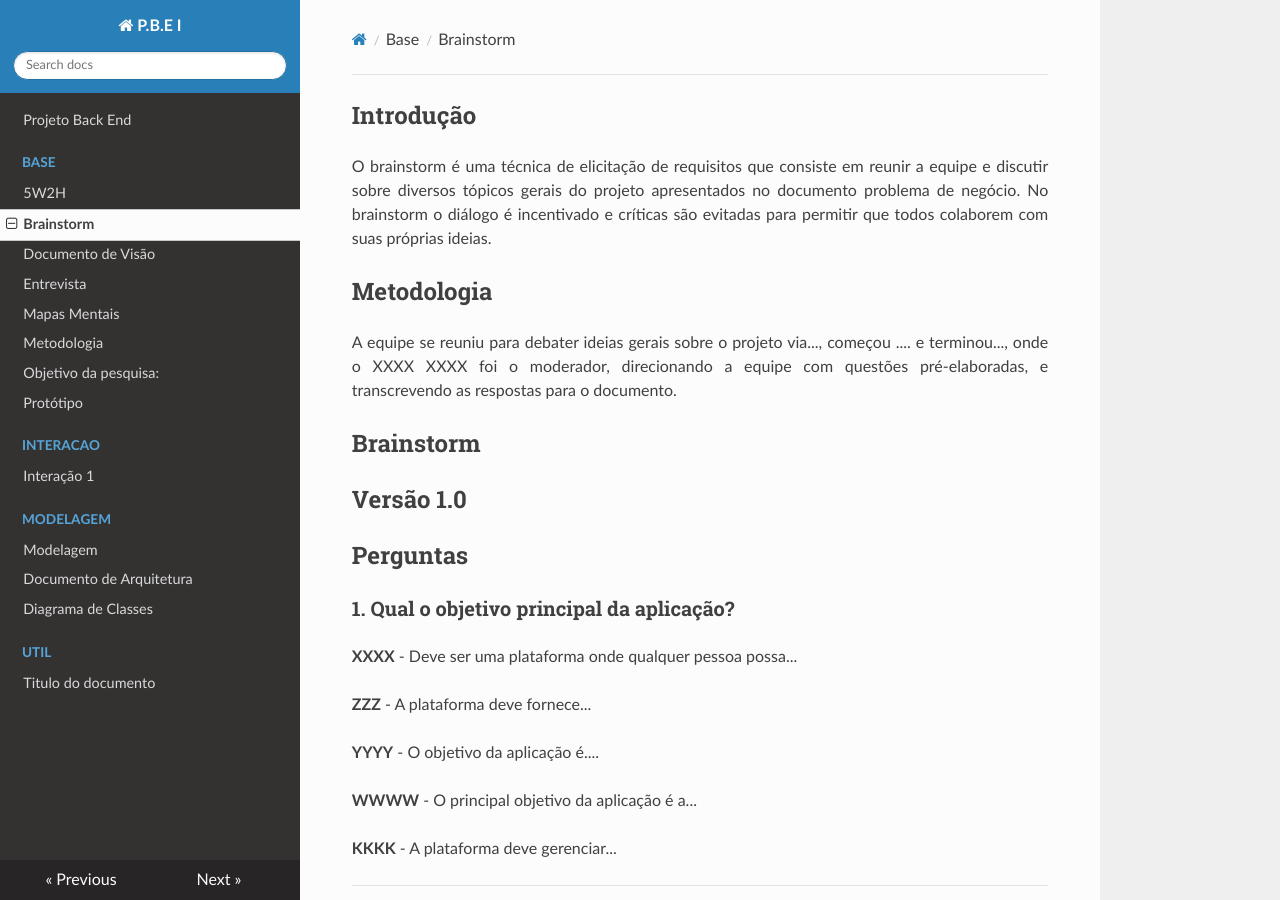
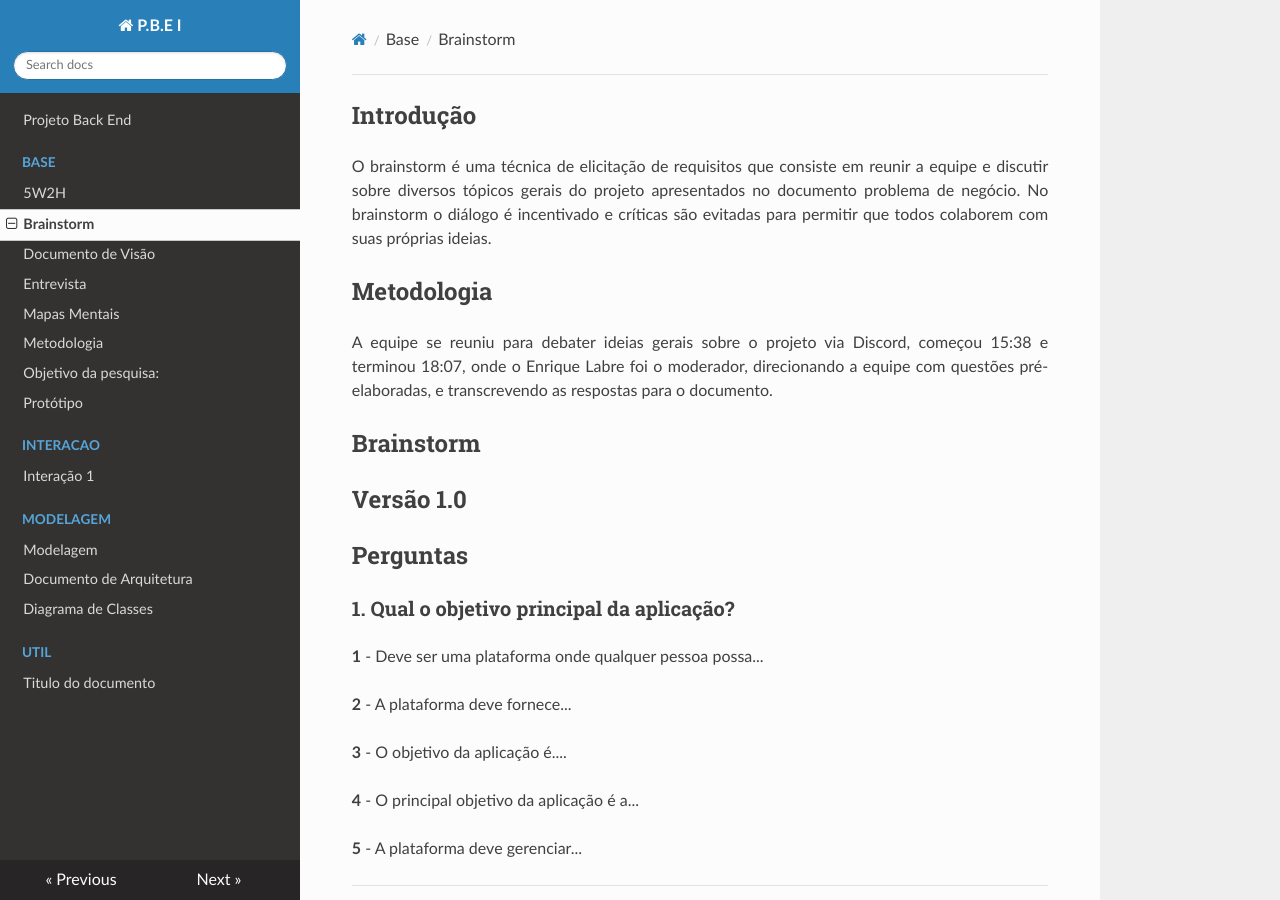
Before and after one commit to Projetos-de-Extensao/PBE_ADS_25.1_8001_ALPHA, an MkDocs documentation site: the page built from docs/base/Brainstorm.md, in a window 1280 px wide and 900 px high. Built offline with MkDocs 1.6.1, drawn with Linux system fonts in a browser that asks for light colours; nearby versions of some CDN libraries.

Commit message:
Update Brainstorm.md

```diff
--- a/docs/base/Brainstorm.md
+++ b/docs/base/Brainstorm.md
@@ -10,7 +10,7 @@ O brainstorm é uma técnica de elicitação de requisitos que consiste em reuni
 
 ## Metodologia
 <p align = "justify">
-A equipe se reuniu para debater ideias gerais sobre o projeto via..., começou .... e terminou..., onde o XXXX XXXX foi o moderador, direcionando a equipe com questões pré-elaboradas, e transcrevendo as respostas para o documento.
+A equipe se reuniu para debater ideias gerais sobre o projeto via Discord, começou 15:38 e terminou 18:07, onde o Enrique Labre foi o moderador, direcionando a equipe com questões pré-elaboradas, e transcrevendo as respostas para o documento.
 </p>
 
 ## Brainstorm
@@ -22,16 +22,16 @@ A equipe se reuniu para debater ideias gerais sobre o projeto via..., começou .
 ### 1. Qual o objetivo principal da aplicação?
 
 <p align = "justify">
-<b>XXXX</b> - Deve ser uma plataforma onde qualquer pessoa possa...
+<b>1</b> - Deve ser uma plataforma onde qualquer pessoa possa...
 </p>
 
-<b>ZZZ</b> - A plataforma deve fornece...
+<b>2</b> - A plataforma deve fornece...
 
-<b>YYYY</b> - O objetivo da aplicação é....
+<b>3</b> - O objetivo da aplicação é....
 
-<b>WWWW</b> - O principal objetivo da aplicação é a...
+<b>4</b> - O principal objetivo da aplicação é a...
 
-<b>KKKK</b> - A plataforma deve gerenciar...
+<b>5</b> - A plataforma deve gerenciar...
 </p>
 
 ---
```
